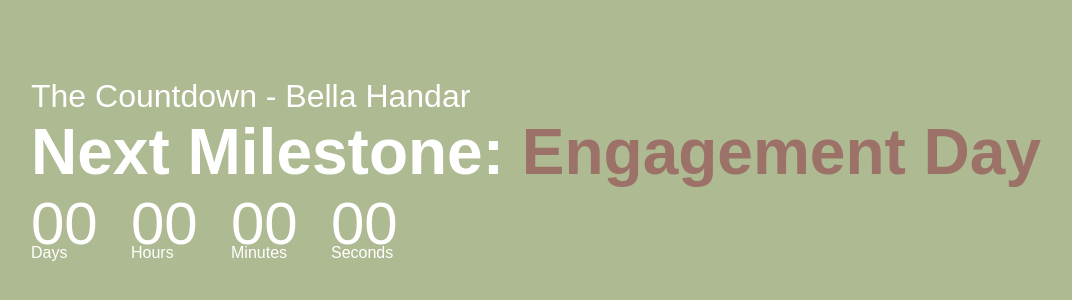
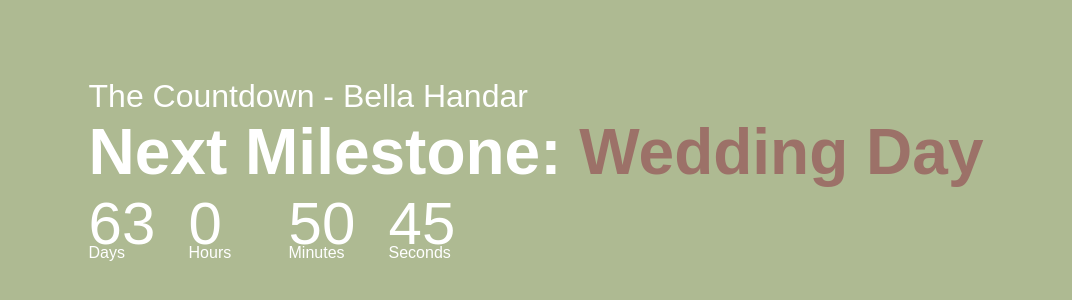
Before and after one commit to hdrbn/hdrbn.github.io, a plain HTML site: page index.html in a window 1280 px wide. Shown: the part 138-438 px from the top of the page, without its empty margins (104-1176 px from the left). Drawn offline with Linux system fonts and the light colour scheme.

Commit message:
changed to next milestone

```diff
--- a/index.html
+++ b/index.html
@@ -11,7 +11,7 @@
 	<div class="container">
 		<div class="content">
 			<p>The Countdown - Bella Handar</p>
-			<h1>Next Milestone: <span>Engagement Day</span></h1>
+			<h1>Next Milestone: <span>Wedding Day</span></h1>
 			<div class="launch-time">
 				<div>
 					<p id="days">00</p>
@@ -34,7 +34,7 @@
 	</div>
 
 	<script>
-		var countDownDate = new Date("November 27, 2022 10:00:00").getTime();
+		var countDownDate = new Date("January 29, 2023 16:00:00").getTime();
 		var x = setInterval(function(){
 			var now = new Date().getTime();
 			var timeDiff = countDownDate - now;
```
